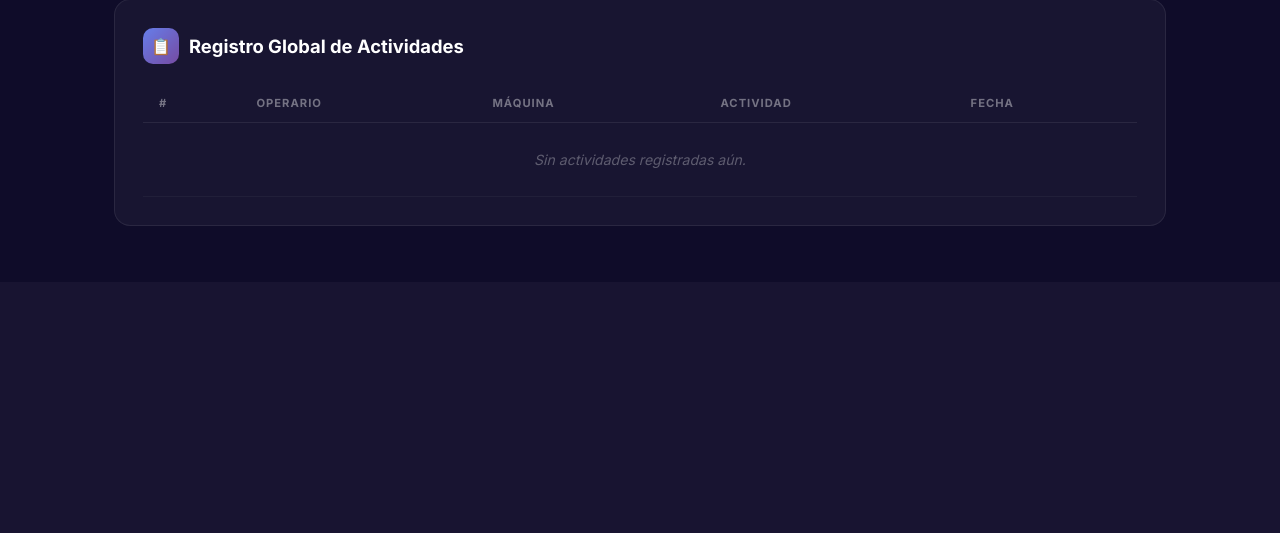
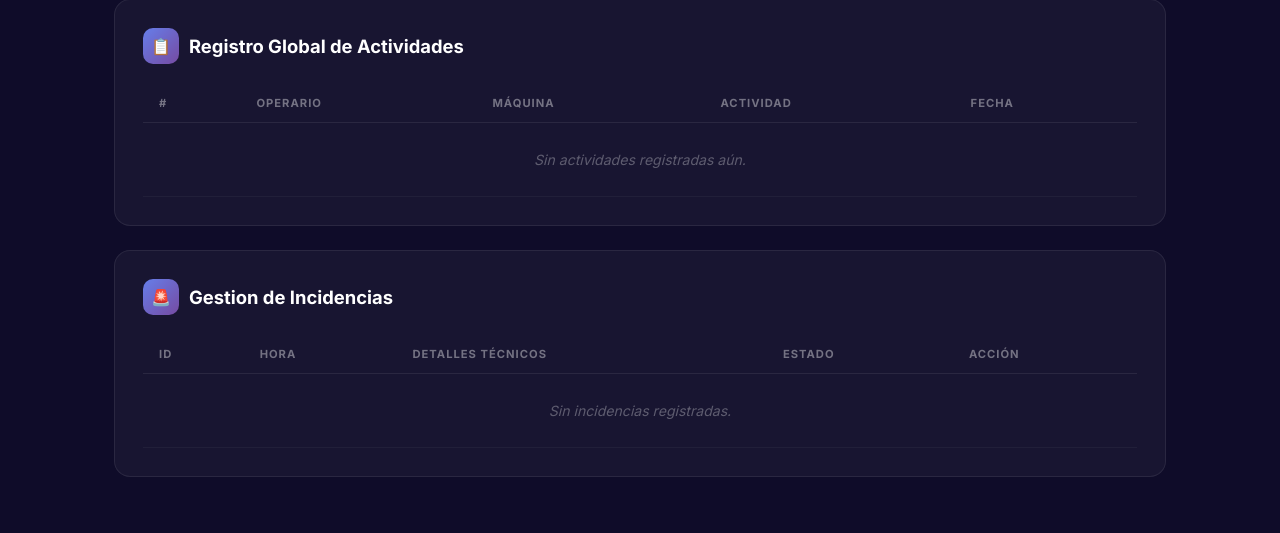
Before and after one commit to Jon8a/Arquitectura_SW_Proyecto_1, a Flask app: page /dashboard in a window 1280 px wide. Shown: the part 1869-2402 px from the top of the page. Before the commit the page ends 2095 px from the top, so only its background shows below. Run offline with Flask 3, Linux system fonts and the light colour scheme; a user stored in the database is signed in; data that the repository does not hold is empty.

Commit message:
TM-19: Integracion de incidencias en entorno web para Operario y Jefe

```diff
--- a/app.py
+++ b/app.py
@@ -42,6 +42,11 @@ class RegistroActividad(db.Model):
     actividad   = db.Column(db.String(300), nullable=False)
     fecha       = db.Column(db.DateTime, default=datetime.utcnow, nullable=False)
 
+class Incidencia(db.Model):
+    id = db.Column(db.Integer, primary_key=True)
+    detalles = db.Column(db.String(200), nullable=False)
+    estado = db.Column(db.String(20), default='Abierta')
+    fecha = db.Column(db.DateTime, default=datetime.utcnow, nullable=False)
 
 # RUTAS DE AUTENTICACIÓN
 @app.route('/')
@@ -231,8 +236,12 @@ def todos_los_registros():
 # API SENSORES
 
 
+# Variable global para evitar generar incidencias repetidas constantemente
+ESTADO_ANTERIOR_SENSOR = 'NORMAL'
+
 @app.route('/api/sensores')
 def api_sensores():
+    global ESTADO_ANTERIOR_SENSOR
     if 'usuario_id' not in session:
         return jsonify({'error': 'No autorizado'}), 401
 
@@ -241,14 +250,19 @@ def api_sensores():
 
     if temperatura > 85.0 or presion > 130.0:
         estado = 'CRITICO'
+        # Logica heredada de Tkinter: solo registrar si acaba de entrar en estado critico
+        if ESTADO_ANTERIOR_SENSOR != 'CRITICO':
+            nueva_incidencia = Incidencia(detalles=f"Temp: {temperatura}C, Presion: {presion}PSI")
+            db.session.add(nueva_incidencia)
+            db.session.commit()
     elif temperatura > 70.0 or presion > 100.0:
         estado = 'ADVERTENCIA'
     else:
         estado = 'NORMAL'
 
+    ESTADO_ANTERIOR_SENSOR = estado
+
     return jsonify({'temperatura': temperatura, 'presion': presion, 'estado': estado})
-
-
 
 # DATOS INICIALES
 
@@ -280,6 +294,30 @@ def seed_maquinas():
     else:
         print("[INFO] Máquinas ya existentes en la base de datos.")
 
+@app.route('/api/incidencias')
+def api_incidencias():
+    if 'usuario_id' not in session:
+        return jsonify({'error': 'No autorizado'}), 401
+
+    incidencias = Incidencia.query.order_by(Incidencia.fecha.desc()).limit(50).all()
+    return jsonify([{
+        'id': i.id,
+        'detalles': i.detalles,
+        'estado': i.estado,
+        'fecha': i.fecha.strftime('%H:%M:%S')
+    } for i in incidencias])
+
+@app.route('/cerrar_incidencia/<int:incidencia_id>', methods=['POST'])
+def cerrar_incidencia(incidencia_id):
+    if 'usuario_id' not in session or session.get('rol') != 'jefe_operarios':
+        return jsonify({'error': 'No autorizado'}), 403
+
+    incidencia = Incidencia.query.get(incidencia_id)
+    if incidencia and incidencia.estado == 'Abierta':
+        incidencia.estado = 'Cerrada'
+        db.session.commit()
+        return jsonify({'success': True})
+    return jsonify({'error': 'Incidencia no encontrada o ya cerrada'}), 400
 
 if __name__ == '__main__':
     with app.app_context():
--- a/templates/dashboard.html
+++ b/templates/dashboard.html
@@ -628,6 +628,24 @@
                 </table>
             </div>
         </div>
+        <div class="card">
+            <h2><span class="card-icon">⚠️</span> Incidencias Registradas (Solo Lectura)</h2>
+            <div class="table-wrapper">
+                <table>
+                    <thead>
+                        <tr>
+                            <th>ID</th>
+                            <th>Hora</th>
+                            <th>Detalles Técnicos</th>
+                            <th>Estado</th>
+                        </tr>
+                    </thead>
+                    <tbody id="body-incidencias-operario">
+                        <tr class="empty-row"><td colspan="4">Cargando incidencias...</td></tr>
+                    </tbody>
+                </table>
+            </div>
+        </div>
 
         {% endif %}
 
@@ -733,12 +751,83 @@
                 </table>
             </div>
         </div>
-
+        <div class="card">
+            <h2><span class="card-icon">🚨</span> Gestion de Incidencias</h2>
+            <div class="table-wrapper">
+                <table>
+                    <thead>
+                        <tr>
+                            <th>ID</th>
+                            <th>Hora</th>
+                            <th>Detalles Técnicos</th>
+                            <th>Estado</th>
+                            <th>Acción</th>
+                        </tr>
+                    </thead>
+                    <tbody id="body-incidencias-jefe">
+                        <tr class="empty-row"><td colspan="5">Cargando incidencias...</td></tr>
+                    </tbody>
+                </table>
+            </div>
+        </div>
         {% endif %}
 
     </div>
 
     <script>
+        function cargarIncidencias() {
+            fetch('/api/incidencias')
+                .then(r => r.json())
+                .then(data => {
+                    // Pintar tabla operario si existe en el DOM
+                    const tbodyOp = document.getElementById('body-incidencias-operario');
+                    if (tbodyOp) {
+                        if (!data.length) {
+                            tbodyOp.innerHTML = '<tr class="empty-row"><td colspan="4">Sin incidencias registradas.</td></tr>';
+                        } else {
+                            tbodyOp.innerHTML = data.map(i => `
+                                <tr>
+                                    <td>#${i.id}</td>
+                                    <td>${i.fecha}</td>
+                                    <td>${i.detalles}</td>
+                                    <td><span class="role-tag ${i.estado === 'Abierta' ? 'jefe_operarios' : 'operario'}">${i.estado}</span></td>
+                                </tr>`).join('');
+                        }
+                    }
+
+                    // Pintar tabla jefe si existe en el DOM
+                    const tbodyJefe = document.getElementById('body-incidencias-jefe');
+                    if (tbodyJefe) {
+                        if (!data.length) {
+                            tbodyJefe.innerHTML = '<tr class="empty-row"><td colspan="5">Sin incidencias registradas.</td></tr>';
+                        } else {
+                            tbodyJefe.innerHTML = data.map(i => `
+                                <tr>
+                                    <td>#${i.id}</td>
+                                    <td>${i.fecha}</td>
+                                    <td>${i.detalles}</td>
+                                    <td><span class="role-tag ${i.estado === 'Abierta' ? 'jefe_operarios' : 'operario'}">${i.estado}</span></td>
+                                    <td>
+                                        ${i.estado === 'Abierta'
+                                            ? `<button class="btn-delete" style="background: rgba(46,213,115,0.1); color: #5dde8e; border-color: rgba(46,213,115,0.2);" onclick="cerrarIncidencia(${i.id})">Cerrar</button>`
+                                            : `<span style="color:rgba(255,255,255,0.25);font-size:0.8rem;">Cerrada</span>`
+                                        }
+                                    </td>
+                                </tr>`).join('');
+                        }
+                    }
+                })
+                .catch(() => console.error("Error cargando incidencias"));
+        }
+
+        function cerrarIncidencia(id) {
+            if(!confirm("¿Deseas dar por cerrada esta incidencia?")) return;
+            fetch(`/cerrar_incidencia/${id}`, { method: 'POST' })
+                .then(r => r.json())
+                .then(data => {
+                    if(data.success) cargarIncidencias();
+                });
+        }
         function actualizarSensores() {
             fetch('/api/sensores')
                 .then(r => r.json())
@@ -813,6 +902,8 @@
         cargarMisRegistros();
         cargarTodosRegistros();
         setInterval(actualizarSensores, 5000);
+        cargarIncidencias();
+        setInterval(cargarIncidencias, 5000);
     </script>
 </body>
 </html>
```
Also changed, not shown: sensorica.py (+104 -1 lines), 2 other files.
